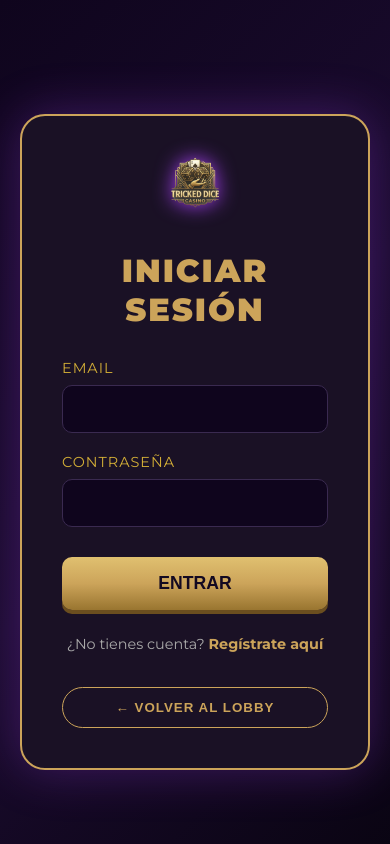
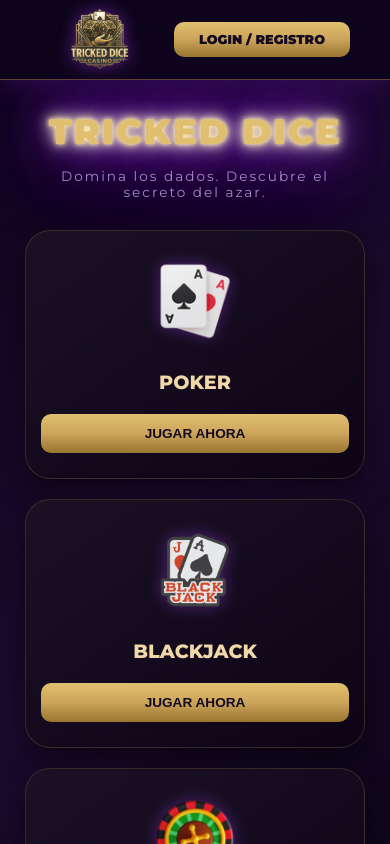
Before and after one commit to lucasio06/Tricked-Dice, an Angular app in the folder TrickedDice.Client/TrickedDice-Web/: page / in a window 390 px wide. Before the commit this address led to /login. Built offline with nearby package versions, Linux system fonts and the light colour scheme.

Commit message:
feat(home): página de inicio pública con diseño responsive y redirección condicional a login

```diff
--- a/TrickedDice.Client/TrickedDice-Web/src/app/app.routes.ts
+++ b/TrickedDice.Client/TrickedDice-Web/src/app/app.routes.ts
@@ -1,6 +1,6 @@
 import { Routes } from '@angular/router';
 import { AuthGuard } from './auth.guard';
-import { JuegosComponent } from './juegos/juegos.component';
+import { HomeComponent } from './home/home.component';
 import { RecargarSaldoComponent } from './recargar-saldo/recargar-saldo.component';
 import { RuletaComponent } from './ruleta/ruleta.component';
 import { LoginComponent } from './login/login.component';
@@ -11,7 +11,7 @@ import { AdminComponent } from './admin/admin.component';
 import { RUTAS } from './utils/rutas.const';
 
 export const routes: Routes = [
-  { path: RUTAS.home.substring(1), component: JuegosComponent, canActivate: [AuthGuard] },
+  { path: '', component: HomeComponent },
   { path: 'recargar', component: RecargarSaldoComponent, canActivate: [AuthGuard] },
   { path: 'ruleta', component: RuletaComponent, canActivate: [AuthGuard] },
   { path: 'video-poker', component: VideoPokerComponent, canActivate: [AuthGuard] },
--- a/TrickedDice.Client/TrickedDice-Web/src/app/auth-error.interceptor.ts
+++ b/TrickedDice.Client/TrickedDice-Web/src/app/auth-error.interceptor.ts
@@ -4,9 +4,12 @@ import { Observable, throwError } from 'rxjs';
 import { catchError } from 'rxjs/operators';
 import { Router } from '@angular/router';
 import { ToastService } from './services/toast.service';
+import { RUTAS } from './utils/rutas.const';
 
 @Injectable()
 export class AuthErrorInterceptor implements HttpInterceptor {
+  private readonly rutasPublicas = [RUTAS.home, RUTAS.login, RUTAS.registro];
+
   constructor(
     private router: Router,
     private toast: ToastService
@@ -20,11 +23,14 @@ export class AuthErrorInterceptor implements HttpInterceptor {
             return throwError(() => error);
           }
 
-          if (!req.url.includes('/login')) {
+          const rutaActual = this.router.url;
+          const esRutaPublica = this.rutasPublicas.some(ruta => rutaActual === ruta);
+
+          if (!req.url.includes('/login') && !esRutaPublica) {
             this.toast.warning('Sesión expirada. Inicia sesión de nuevo.');
             localStorage.removeItem('token');
             localStorage.removeItem('user_cache');
-            this.router.navigate(['/login']);
+            this.router.navigate([RUTAS.login]);
           }
           return throwError(() => error);
         }
--- /dev/null
+++ b/TrickedDice.Client/TrickedDice-Web/src/app/home/home.component.css
@@ -0,0 +1,301 @@
+* {
+  box-sizing: border-box;
+  margin: 0;
+  padding: 0;
+}
+
+.home-body {
+  background: linear-gradient(135deg, #0f051d 0%, #1a0b2e 50%, #090411 100%);
+  color: white;
+  min-height: 100vh;
+  display: flex;
+  flex-direction: column;
+  align-items: center;
+  padding: 130px 20px 60px 20px;
+  font-family: 'Montserrat', sans-serif;
+}
+
+.home-title {
+  font-size: 5.5rem;
+  font-weight: 900;
+  color: #e0c070;
+  margin-bottom: 15px;
+  text-transform: uppercase;
+  letter-spacing: 4px;
+  animation: electric-flicker 3.5s linear infinite;
+  text-align: center;
+}
+
+@keyframes electric-flicker {
+  0%, 19.9%, 22%, 62.9%, 64%, 64.9%, 70%, 100% {
+    color: #e0c070;
+    text-shadow:
+      0 0 4px #ffecb3,
+      0 0 11px #ffecb3,
+      0 0 19px #fff,
+      0 0 40px #a742f5,
+      0 0 80px #a742f5,
+      0 0 120px #a742f5;
+  }
+  20%, 21.9%, 63%, 63.9%, 65%, 69.9% {
+    color: #332a1b;
+    text-shadow: none;
+  }
+}
+
+.home-subtitle {
+  font-size: 1.2rem;
+  color: #a88bcc;
+  margin-bottom: 50px;
+  font-weight: 300;
+  letter-spacing: 2px;
+  text-align: center;
+  padding: 0 20px;
+}
+
+.games-grid {
+  display: flex;
+  gap: 30px;
+  justify-content: center;
+  flex-wrap: wrap;
+  width: 100%;
+  max-width: 1200px;
+  margin-bottom: 40px;
+}
+
+.game-card {
+  background: linear-gradient(145deg, #1a1125, #0d0516);
+  border: 1px solid rgba(204, 164, 90, 0.2);
+  padding: 40px 30px;
+  border-radius: 25px;
+  width: 320px;
+  text-align: center;
+  transition: all 0.4s cubic-bezier(0.175, 0.885, 0.32, 1.275);
+  box-shadow: 0 10px 30px rgba(0,0,0,0.5);
+}
+
+.game-card:hover {
+  transform: translateY(-15px) scale(1.03);
+  border-color: #cca45a;
+  box-shadow: 0 20px 50px rgba(167, 66, 245, 0.5);
+}
+
+.game-img {
+  width: 140px;
+  height: 140px;
+  object-fit: contain;
+  margin-bottom: 20px;
+  filter: drop-shadow(0 0 8px rgba(167, 66, 245, 0.4));
+  transition: 0.4s;
+}
+
+.game-card:hover .game-img {
+  filter: drop-shadow(0 0 15px rgba(204, 164, 90, 0.7));
+}
+
+@keyframes spin-slow {
+  from { transform: rotate(0deg); }
+  to { transform: rotate(360deg); }
+}
+
+.rotate-constantly {
+  animation: spin-slow 15s linear infinite;
+}
+
+.game-name {
+  font-size: 1.8rem;
+  margin-bottom: 25px;
+  font-weight: 800;
+  color: #f0d8a8;
+}
+
+.play-button {
+  background: linear-gradient(to bottom, #e0c070, #cca45a, #997530);
+  color: #130921;
+  border: none;
+  padding: 15px 30px;
+  border-radius: 10px;
+  font-weight: 900;
+  cursor: pointer;
+  text-transform: uppercase;
+  transition: 0.3s;
+  width: 100%;
+}
+
+.play-button:hover {
+  transform: scale(1.05);
+  box-shadow: 0 0 20px rgba(204, 164, 90, 0.6);
+}
+
+.home-actions {
+  display: flex;
+  gap: 20px;
+  margin-bottom: 40px;
+  flex-wrap: wrap;
+  justify-content: center;
+}
+
+.action-button {
+  color: #e0c070;
+  padding: 15px 30px;
+  border-radius: 10px;
+  font-weight: 600;
+  cursor: pointer;
+  transition: 0.3s;
+  display: flex;
+  align-items: center;
+  gap: 10px;
+  font-size: 1rem;
+}
+
+.action-button.primary {
+  background: linear-gradient(to bottom, #e0c070, #cca45a, #997530);
+  color: #130921;
+  border: none;
+}
+
+.action-button.primary:hover {
+  transform: scale(1.05);
+  box-shadow: 0 0 20px rgba(204, 164, 90, 0.6);
+}
+
+.action-button.secondary {
+  background: rgba(204, 164, 90, 0.1);
+  border: 1px solid rgba(204, 164, 90, 0.3);
+}
+
+.action-button.secondary:hover {
+  background: rgba(204, 164, 90, 0.2);
+  border-color: #e0c070;
+  box-shadow: 0 0 15px rgba(204, 164, 90, 0.3);
+}
+
+.action-icon {
+  font-size: 1.2rem;
+}
+
+.stats-bar {
+  background: linear-gradient(145deg, #1a1125, #0d0516);
+  border: 1px solid rgba(204, 164, 90, 0.3);
+  border-radius: 15px;
+  padding: 20px 40px;
+  display: flex;
+  gap: 40px;
+  justify-content: center;
+  flex-wrap: wrap;
+}
+
+.stat-item {
+  display: flex;
+  flex-direction: column;
+  align-items: center;
+  gap: 5px;
+}
+
+.stat-label {
+  font-size: 0.85rem;
+  color: #a88bcc;
+  text-transform: uppercase;
+  letter-spacing: 1px;
+}
+
+.stat-value {
+  font-size: 1.8rem;
+  font-weight: 800;
+  color: #e0c070;
+}
+
+@media (max-width: 768px) {
+  .home-body {
+    padding: 110px 15px 40px 15px;
+  }
+
+  .home-title {
+    font-size: 2.8rem;
+    letter-spacing: 2px;
+  }
+
+  .home-subtitle {
+    font-size: 0.95rem;
+    margin-bottom: 35px;
+  }
+
+  .games-grid {
+    gap: 20px;
+  }
+
+  .game-card {
+    width: 100%;
+    max-width: 340px;
+    padding: 30px 20px;
+  }
+
+  .game-img {
+    width: 110px;
+    height: 110px;
+  }
+
+  .game-name {
+    font-size: 1.4rem;
+    margin-bottom: 20px;
+  }
+
+  .play-button {
+    padding: 12px 25px;
+    font-size: 0.9rem;
+  }
+
+  .home-actions {
+    flex-direction: column;
+    align-items: center;
+    gap: 15px;
+  }
+
+  .action-button {
+    width: 100%;
+    max-width: 300px;
+    justify-content: center;
+  }
+
+  .stats-bar {
+    padding: 15px 20px;
+    gap: 20px;
+  }
+
+  .stat-value {
+    font-size: 1.4rem;
+  }
+}
+
+@media (max-width: 480px) {
+  .home-title {
+    font-size: 2.2rem;
+  }
+
+  .home-subtitle {
+    font-size: 0.85rem;
+    margin-bottom: 30px;
+  }
+
+  .game-card {
+    padding: 25px 15px;
+  }
+
+  .game-img {
+    width: 90px;
+    height: 90px;
+  }
+
+  .game-name {
+    font-size: 1.2rem;
+  }
+
+  .play-button {
+    padding: 12px 20px;
+    font-size: 0.85rem;
+  }
+
+  .stat-value {
+    font-size: 1.2rem;
+  }
+}
--- /dev/null
+++ b/TrickedDice.Client/TrickedDice-Web/src/app/home/home.component.html
@@ -0,0 +1,19 @@
+<div class="home-body">
+  <app-navbar></app-navbar>
+
+  <h1 class="home-title">TRICKED DICE</h1>
+
+  <p class="home-subtitle">Domina los dados. Descubre el secreto del azar.</p>
+
+  <div class="games-grid">
+    <div *ngFor="let juego of juegos" class="game-card">
+      <img [src]="getImagenJuego(juego)"
+           [alt]="juego"
+           class="game-img"
+           [ngClass]="{'rotate-constantly': juego.toLowerCase().includes('ruleta')}">
+
+      <h3 class="game-name">{{ juego | uppercase }}</h3>
+      <button class="play-button" (click)="navegarAJuego(juego)">JUGAR AHORA</button>
+    </div>
+  </div>
+</div>
--- /dev/null
+++ b/TrickedDice.Client/TrickedDice-Web/src/app/home/home.component.ts
@@ -0,0 +1,79 @@
+import { Component, OnInit, OnDestroy } from '@angular/core';
+import { CommonModule } from '@angular/common';
+import { Router } from '@angular/router';
+import { Subscription } from 'rxjs';
+import { AuthService } from '../auth.service';
+import { UsuarioPerfil } from '../models/api-responses';
+import { NavbarComponent } from '../shared/navbar/navbar.component';
+import { ApiService } from '../services/api.service';
+import { RUTAS } from '../utils/rutas.const';
+
+const JUEGOS_PUBLICOS: string[] = ['Poker', 'Blackjack', 'Ruleta'];
+
+@Component({
+  selector: 'app-home',
+  standalone: true,
+  imports: [CommonModule, NavbarComponent],
+  templateUrl: './home.component.html',
+  styleUrls: ['./home.component.css']
+})
+export class HomeComponent implements OnInit, OnDestroy {
+  readonly RUTAS = RUTAS;
+
+  juegos: string[] = [];
+  usuarioActivo: UsuarioPerfil | null = null;
+  private usuarioSub: Subscription | null = null;
+
+  constructor(
+    private api: ApiService,
+    private authService: AuthService,
+    public router: Router
+  ) {}
+
+  ngOnInit() {
+    this.usuarioSub = this.authService.usuario$.subscribe(usuario => {
+      this.usuarioActivo = usuario;
+      if (usuario) {
+        this.cargarJuegos();
+      } else {
+        this.juegos = JUEGOS_PUBLICOS;
+      }
+    });
+  }
+
+  ngOnDestroy() {
+    this.usuarioSub?.unsubscribe();
+  }
+
+  cargarJuegos() {
+    this.api.get<string[]>('/juegos')
+      .subscribe({
+        next: (res) => this.juegos = res,
+        error: (err) => console.error('Error cargando juegos:', err)
+      });
+  }
+
+  getImagenJuego(juego: string): string {
+    const nombre = juego.toLowerCase();
+    if (nombre.includes('poker')) return 'poker.png';
+    if (nombre.includes('blackjack')) return 'blackjack.png';
+    if (nombre.includes('ruleta')) return 'ruleta.png';
+    return 'tricked-dice.png';
+  }
+
+  navegarAJuego(juego: string): void {
+    if (!this.authService.isLoggedIn()) {
+      this.router.navigate([RUTAS.login]);
+      return;
+    }
+
+    const nombre = juego.toLowerCase();
+    if (nombre.includes('ruleta')) {
+      this.router.navigate([RUTAS.ruleta]);
+    } else if (nombre.includes('poker')) {
+      this.router.navigate([RUTAS.videoPoker]);
+    } else if (nombre.includes('blackjack')) {
+      this.router.navigate([RUTAS.blackjack]);
+    }
+  }
+}
--- a/TrickedDice.Client/TrickedDice-Web/src/app/utils/rutas.const.ts
+++ b/TrickedDice.Client/TrickedDice-Web/src/app/utils/rutas.const.ts
@@ -2,7 +2,7 @@ export const RUTAS = {
   home: '/',
   login: '/login',
   registro: '/registro',
-  juegos: '/',
+  juegos: '/juegos',
   ruleta: '/ruleta',
   videoPoker: '/video-poker',
   blackjack: '/blackjack',
```
